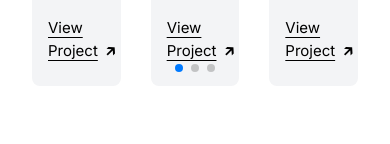
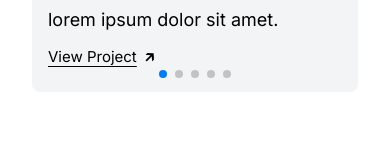
Before and after one commit to farukozgu/myportfolio-w-react, a React (Vite) app: page / in a window 390 px wide. Shown: the part 2751-2895 px from the top of the page. Built offline with nearby package versions, Linux system fonts and the light colour scheme.

Commit message:
project sliders responsive look updated.

```diff
--- a/src/components/Projects.jsx
+++ b/src/components/Projects.jsx
@@ -52,15 +52,23 @@ function Projects() {
           </h1>
           <Swiper
             navigation={true}
-            slidesPerView={3}
+            slidesPerView={1}
             centeredSlides={false}
             spaceBetween={30}
-            freeMode={true}
+            freeMode={false}
             pagination={{
               clickable: true,
             }}
             modules={[FreeMode, Pagination]}
             className="mySwiper"
+            breakpoints={{
+              991: {
+                slidesPerView: 3,
+              },
+              767: {
+                slidesPerView: 2,
+              },
+            }}
           >
             {projectList.map((project, index) => (
               <SwiperSlide key={index}>
```
